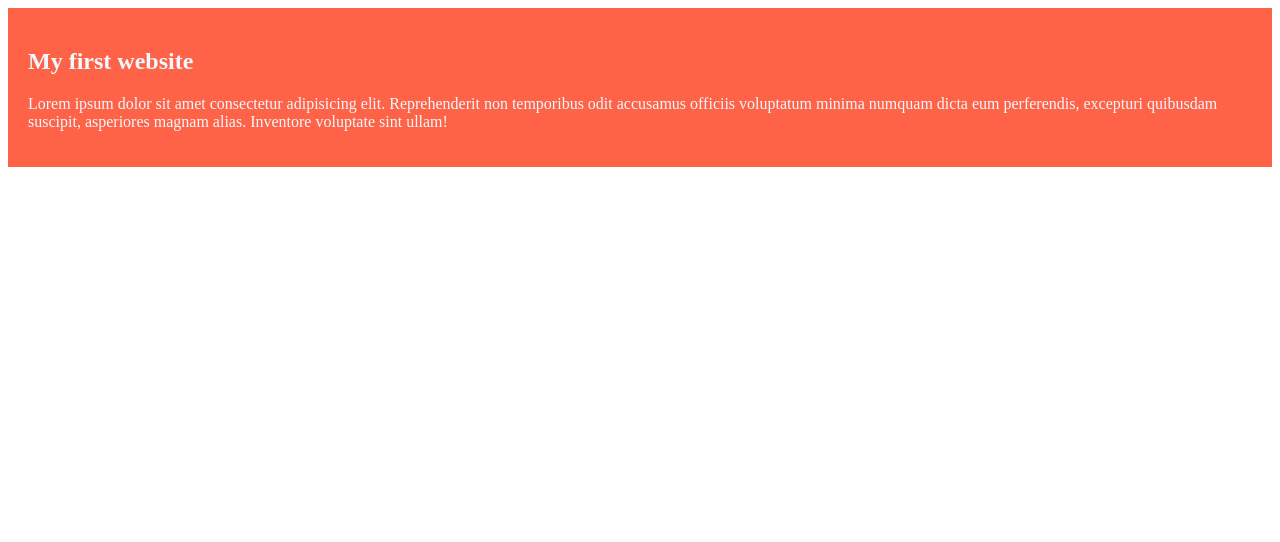
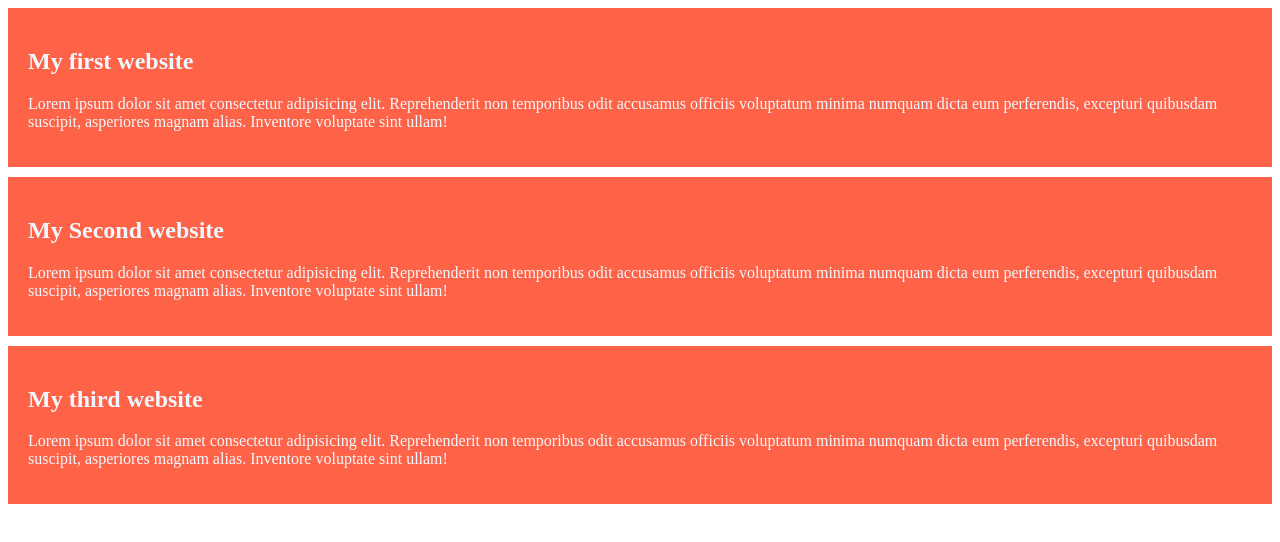
Before and after one commit to rakib-hasan3/my-first-git-hub-repo, a plain HTML site: page index.html in a window 1280 px wide. Drawn offline with Linux system fonts and the light colour scheme.

Commit message:
added the second and the third blog

```diff
--- a/index.html
+++ b/index.html
@@ -16,5 +16,25 @@
           Inventore voluptate sint ullam!</p>
 
     </div>
+
+    <div>
+        <h2>My Second website</h2>
+    <p>Lorem ipsum dolor sit amet consectetur adipisicing elit.
+         Reprehenderit non temporibus odit accusamus officiis
+         voluptatum minima numquam dicta eum perferendis,
+         excepturi quibusdam suscipit, asperiores magnam alias.
+          Inventore voluptate sint ullam!</p>
+
+    </div>
+
+    <div>
+        <h2>My third website</h2>
+    <p>Lorem ipsum dolor sit amet consectetur adipisicing elit.
+         Reprehenderit non temporibus odit accusamus officiis
+         voluptatum minima numquam dicta eum perferendis,
+         excepturi quibusdam suscipit, asperiores magnam alias.
+          Inventore voluptate sint ullam!</p>
+
+    </div>
 </body>
 </html>
--- a/styles/blog.css
+++ b/styles/blog.css
@@ -2,4 +2,5 @@ div{
     background-color: tomato;
     padding: 20px;
     color: aliceblue;
+    margin-bottom: 10px;
 }
```
